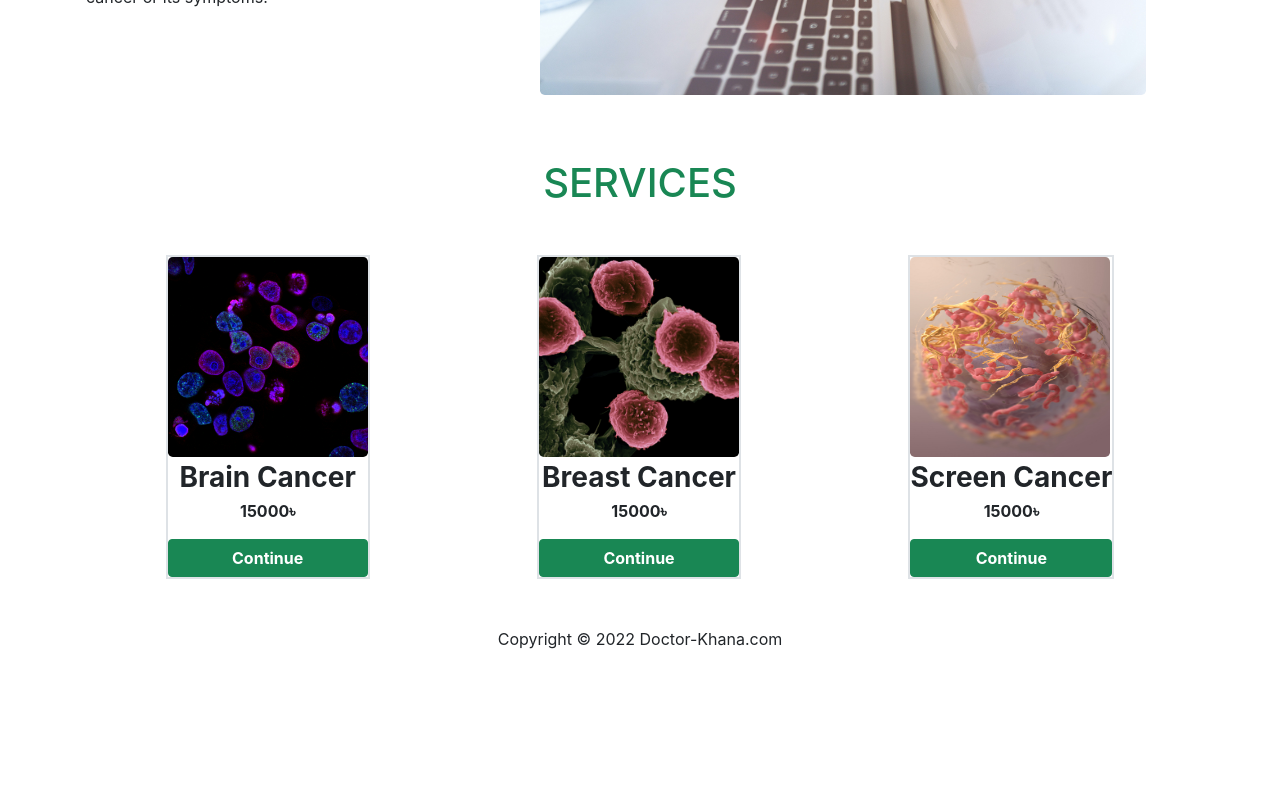
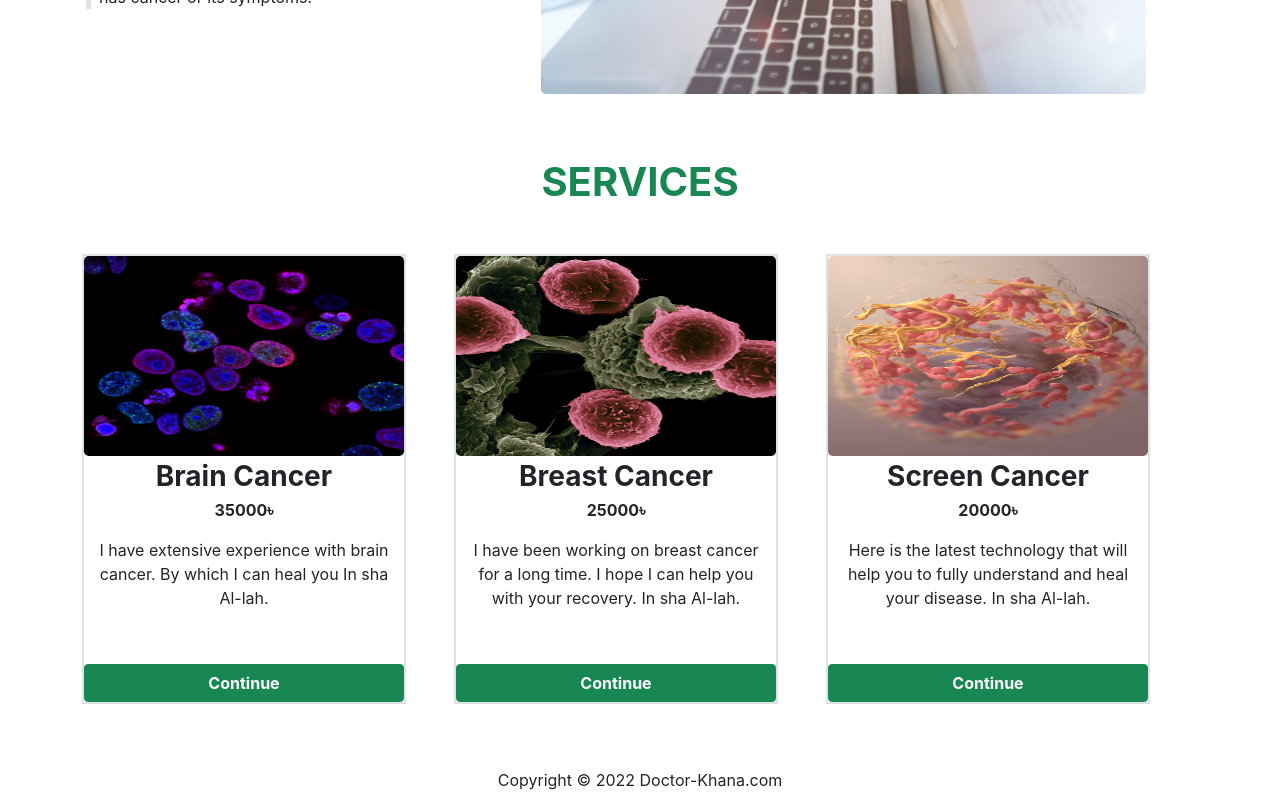
Before and after one commit to arifmia1129/doctor-khana, a React (Create React App) app: page / in a window 1280 px wide. Shown: the part 429-1229 px from the top of the page. Before the commit the page ends 1088 px from the top, so only its background shows below. Built offline with nearby package versions, Linux system fonts and the light colour scheme; no server answers.

Commit message:
sign with google

```diff
--- a/src/App.js
+++ b/src/App.js
@@ -1,4 +1,3 @@
-import { Spinner } from 'react-bootstrap';
 import { Route, Routes } from 'react-router-dom';
 import './App.css';
 import About from './Pages/About/About';
--- a/src/Pages/Authentication/Login/GoogleSignin/GoogleSignin.js
+++ b/src/Pages/Authentication/Login/GoogleSignin/GoogleSignin.js
@@ -1,6 +1,17 @@
 import React from 'react';
+import auth from "../../../../firebase.init";
+import { useSignInWithGoogle } from 'react-firebase-hooks/auth';
+import Loading from "../../../Shared/Loading/Loading";
+import { ToastContainer, toast } from 'react-toastify';
 
 const GoogleSignin = () => {
+    const [signInWithGoogle, user, loading, error] = useSignInWithGoogle(auth);
+    if (error) {
+        toast(error.message);
+    }
+    if (loading) {
+        return <Loading></Loading>
+    }
     return (
         <div>
             <div className='d-flex justity-content-center align-items-center'>
@@ -10,11 +21,12 @@ const GoogleSignin = () => {
             </div>
 
             <div>
-                <button className='btn btn-outline-success d-flex justify-content-center align-items-center my-5 mx-auto w-100'>
+                <button onClick={() => signInWithGoogle()} className='btn btn-outline-success d-flex justify-content-center align-items-center my-5 mx-auto w-100'>
                     <img style={{ borderRadius: "50%" }} className='bg-white p-1' src="https://upload.wikimedia.org/wikipedia/commons/5/53/Google_%22G%22_Logo.svg" alt="" />
                     <p className='pt-3 ps-3 fw-bold'>Sign in With Google</p>
                 </button>
             </div>
+            <ToastContainer />
         </div>
     );
 };
--- a/src/Pages/Authentication/Login/Login.js
+++ b/src/Pages/Authentication/Login/Login.js
@@ -1,4 +1,3 @@
-import React, { useState } from 'react';
 import { Button, Form } from 'react-bootstrap';
 import { Link, useNavigate } from 'react-router-dom';
 import GoogleSignin from './GoogleSignin/GoogleSignin';
@@ -22,14 +21,15 @@ const Login = () => {
         const password = e.target.password.value;
         signInWithEmailAndPassword(email, password);
 
-        if (error) {
-            toast(error.message);
-        }
+
     }
+
     if (loading) {
         return <Loading></Loading>
     }
-
+    if (error) {
+        toast(error.message);
+    }
     if (user) {
         navigate('/');
     }
@@ -54,11 +54,11 @@ const Login = () => {
                     <Button className='w-50 mx-auto d-block' variant="success" type="submit">
                         Login
                     </Button>
-                    <ToastContainer />
+
                     <p className='text-center my-4'>You have not an account? <Link to="/register" className='text-primary sign-up fw-bold'>Register now!</Link></p>
                     <GoogleSignin></GoogleSignin>
                 </Form>
-
+                <ToastContainer />
             </div>
         </div>
     );
--- a/src/Pages/Home/Home/Home.js
+++ b/src/Pages/Home/Home/Home.js
@@ -7,8 +7,8 @@ const Home = () => {
 
             <div className='container d-md-flex justify-content-center align-items-center my-md-5 p-3'>
                 <div className=''>
-                    <h1 className='text-success fw-bold'>DOCTOR KHANA</h1>
-                    <p>Assalamu Alaikum, I am AB Arif. I am a doctor by profession. I'm working on cancer. I work with different types of cancer. Such as: Brain Cancer, Breast Cancer, Screen Cancer etc. I want you, me and you all to be healthy in sha Allah. I would be personally happy if I could help you or someone you know. Contact me if you or someone you know has cancer or its symptoms.</p>
+                    <h1 className='text-success fw-bold '>DOCTOR KHANA</h1>
+                    <p className='border-start border-5 ps-2'>Assalamu Alaikum, I am AB Arif. I am a doctor by profession. I'm working on cancer. I work with different types of cancer. Such as: Brain Cancer, Breast Cancer, Screen Cancer etc. I want you, me and you all to be healthy in sha Allah. I would be personally happy if I could help you or someone you know. Contact me if you or someone you know has cancer or its symptoms.</p>
                 </div>
                 <div className='px-md-5'>
                     <img className='rounded-3 img-fluid' src={img} alt="" />
--- a/src/Pages/Home/Home/Service/Service.js
+++ b/src/Pages/Home/Home/Service/Service.js
@@ -2,15 +2,18 @@ import React from 'react';
 import { Link } from 'react-router-dom';
 
 const Service = ({ service }) => {
-    const { name, price, img } = service;
+    const { name, price, img, description } = service;
     return (
-        <div className='border border-2'>
-            <img className='rounded-3' width={200} height={200} src={img} alt="" />
+        <div style={{ width: "100%", height: "450px", position: "relative" }} className='border border-2 me-md-5 mb-3'>
+            <img className='rounded-3 w-100' style={{ height: "200px" }} src={img} alt="" />
             <div className='text-center'>
-                <h3 className='fw-bold my-1'>{name}</h3>
-                <p className='fw-bold'>{price}৳</p>
+                <div className='px-2'>
+                    <h3 className='fw-bold my-1'>{name}</h3>
+                    <p className='fw-bold'>{price}৳</p>
+                    <p>{description}</p>
+                </div>
                 <Link to="checkout" >
-                    <button className='btn btn-success w-100 fw-bold' >Continue</button>
+                    <button style={{ position: "absolute", bottom: "0" }} className='btn btn-success fw-bold d-flex justify-content-center align-items-center w-100' >Continue</button>
                 </Link>
             </div>
         </div>
--- a/src/Pages/Home/Services/Services.js
+++ b/src/Pages/Home/Services/Services.js
@@ -5,13 +5,13 @@ import can3 from "../../../img/cancer-3.jpg";
 import Service from '../Home/Service/Service';
 const Services = () => {
     const services = [
-        { id: 1, name: "Brain Cancer", price: 15000, img: can1 },
-        { id: 2, name: "Breast Cancer", price: 15000, img: can2 },
-        { id: 3, name: "Screen Cancer", price: 15000, img: can3 }
+        { id: 1, name: "Brain Cancer", price: 35000, img: can1, description: "I have extensive experience with brain cancer. By which I can heal you In sha Al-lah." },
+        { id: 2, name: "Breast Cancer", price: 25000, img: can2, description: "I have been working on breast cancer for a long time. I hope I can help you with your recovery. In sha Al-lah." },
+        { id: 3, name: "Screen Cancer", price: 20000, img: can3, description: "Here is the latest technology that will help you to fully understand and heal your disease. In sha Al-lah." }
     ];
     return (
         <div>
-            <h1 className='text-success text-center'>SERVICES</h1>
+            <h1 className='text-success text-center fw-bold my-5'>SERVICES</h1>
             <div className='container d-md-flex justify-content-around my-5'>
                 {
                     services.map(service => <Service
--- a/src/Pages/Shared/Header/Header.js
+++ b/src/Pages/Shared/Header/Header.js
@@ -1,8 +1,13 @@
 import React from 'react';
 import { Container, Nav, Navbar, NavDropdown } from 'react-bootstrap';
+import { useAuthState } from 'react-firebase-hooks/auth';
 import { Link } from 'react-router-dom';
+import auth from '../../../firebase.init';
+import { signOut } from 'firebase/auth';
 
 const Header = () => {
+    const [user, loading, error] = useAuthState(auth);
+
     return (
         <Navbar collapseOnSelect expand="lg" bg="success" variant="dark">
             <Container>
@@ -12,7 +17,12 @@ const Header = () => {
                     <Nav className="ms-auto">
                         <Nav.Link as={Link} to="blogs">Blogs</Nav.Link>
                         <Nav.Link as={Link} to="about">About</Nav.Link>
-                        <Nav.Link as={Link} to="login">Login</Nav.Link>
+                        {
+                            user
+                                ?
+                                <button className='btn text-white fw-bold' onClick={() => signOut(auth)}>Sign Out</button>
+                                :
+                                <Nav.Link as={Link} to="login">Login</Nav.Link>}
 
                     </Nav>
 
```
